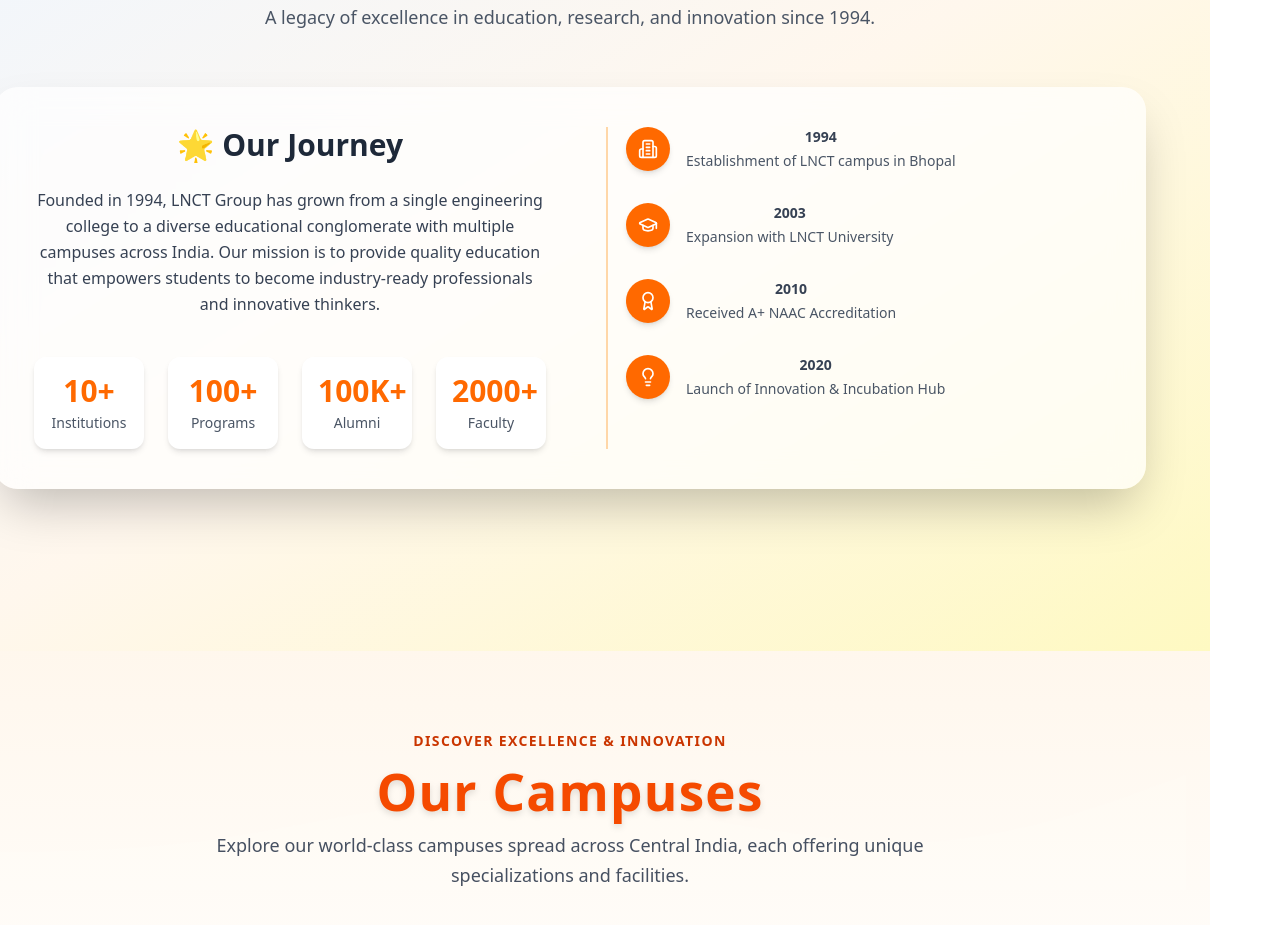
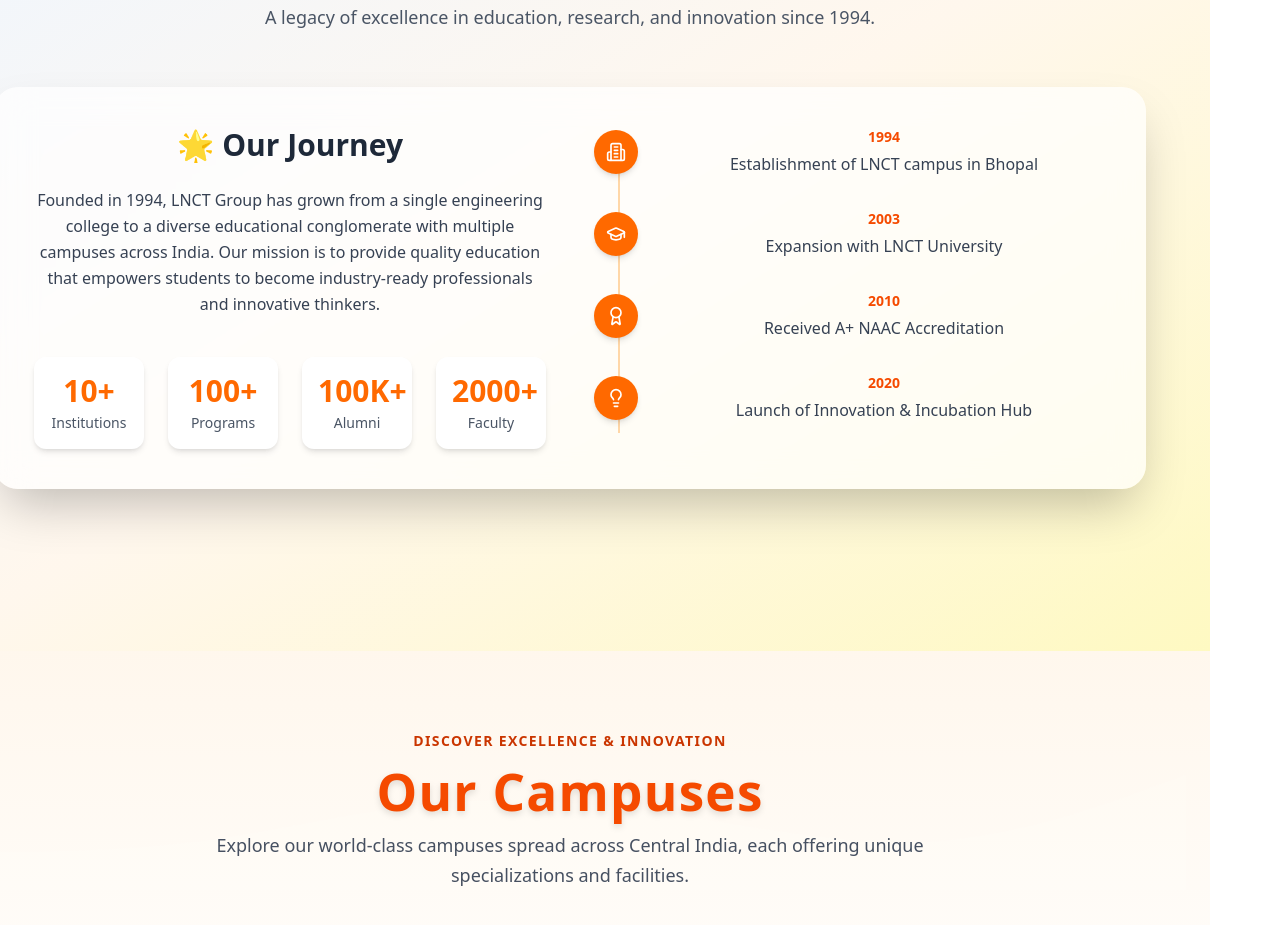
Before and after one commit to Keshav-Bhaiya/lnctgroup-v2, a React (Vite) app: page / in a window 1280 px wide. Shown: the part 1520-2445 px from the top of the page. Built offline with nearby package versions, Linux system fonts and the light colour scheme.

Commit message:
New commit

```diff
--- a/src/components/LNCTAbout.jsx
+++ b/src/components/LNCTAbout.jsx
@@ -48,30 +48,32 @@
           </div>
 
           {/* Right Side - Timeline */}
-          <div className="relative pl-8">
+          <div className="relative">
             {/* Vertical Line */}
-            <div className="absolute left-3 top-0 bottom-0 w-0.5 bg-orange-200"></div>
+            <div className="absolute left-6 top-4 bottom-4 w-0.5 bg-orange-200"></div>
 
             {/* Timeline Events */}
+            <div className="space-y-8">
               {[
                 { year: '1994', text: 'Establishment of LNCT campus in Bhopal', icon: <Building2 /> },
                 { year: '2003', text: 'Expansion with LNCT University', icon: <GraduationCap /> },
                 { year: '2010', text: 'Received A+ NAAC Accreditation', icon: <Award /> },
                 { year: '2020', text: 'Launch of Innovation & Incubation Hub', icon: <Lightbulb /> },
               ].map((event, idx) => (
-              <div key={idx} className="flex items-start gap-4 relative mb-8 group">
+                <div key={idx} className="relative flex items-center group">
                   {/* Icon */}
-                <div className="bg-orange-500 rounded-full p-3 text-white shadow-md transform group-hover:scale-110 transition">
+                  <div className="relative z-10 bg-orange-500 rounded-full p-3 text-white shadow-md transform group-hover:scale-110 transition-transform duration-300">
                     {React.cloneElement(event.icon, { className: 'w-5 h-5' })}
                   </div>
 
-                {/* Year and Event Text stacked vertically */}
-                <div className=''>
-                  <div className="text-sm  font-semibold text-gray-700">{event.year}</div>
-                  <div className="text-gray-600 text-sm mt-1">{event.text}</div>
+                  {/* Year and Event Text */}
+                  <div className="ml-6 flex-1">
+                    <div className="text-sm font-bold text-orange-600 mb-1">{event.year}</div>
+                    <div className="text-gray-700 text-base leading-relaxed">{event.text}</div>
                   </div>
                 </div>
               ))}
+            </div>
           </div>
         </div>
       </div>
```
Lines whose indentation alone changed are shown as unchanged.
